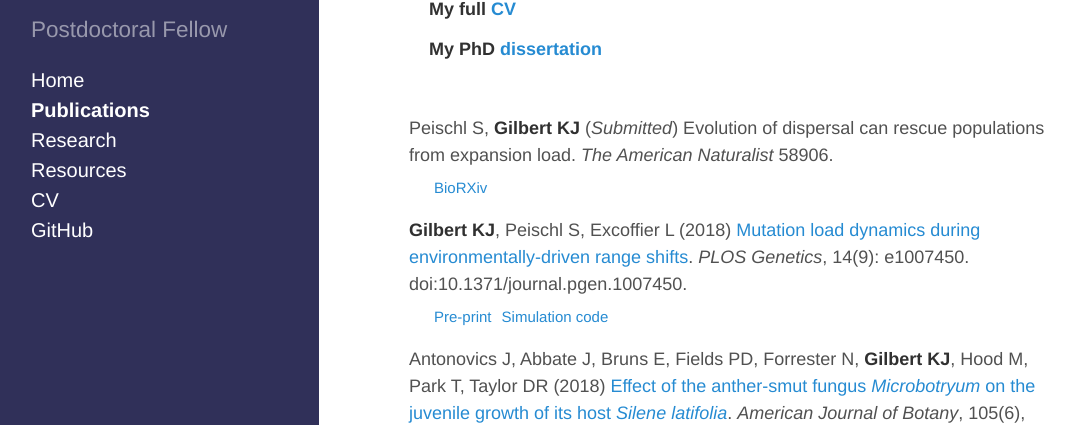
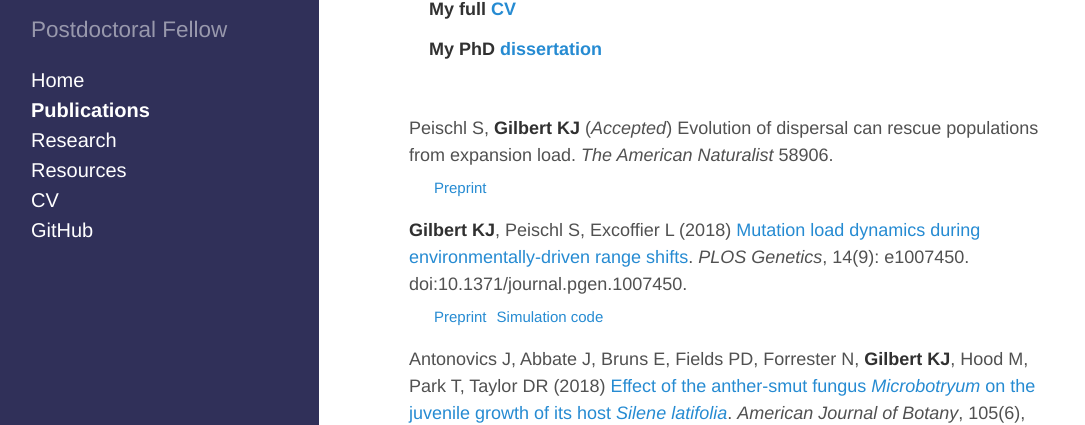
Before and after one commit to kjgilbert/kjgilbert.github.io, a Jekyll site: the page built from publications.md, in a window 1280 px wide and 900 px high. Shown: the part 178-603 px from the top of the window, without its empty margins (5-1090 px from the left). Built offline with Jekyll 4.4.1, drawn with Linux system fonts in a browser that asks for light colours; Markdown is read by kramdown in place of the engine named in the settings.

Commit message:
update with new pub

```diff
--- a/publications.md
+++ b/publications.md
@@ -9,11 +9,11 @@ title: Publications
 
 &nbsp;
 
-Peischl S, **Gilbert KJ** (*Submitted*) Evolution of dispersal can rescue populations from expansion load. *The American Naturalist* 58906.
-&nbsp;&nbsp;&nbsp;&nbsp; <sub>[BioRXiv](https://www.biorxiv.org/content/early/2018/11/30/483883)</sub>
+Peischl S, **Gilbert KJ** (*Accepted*) Evolution of dispersal can rescue populations from expansion load. *The American Naturalist* 58906.
+&nbsp;&nbsp;&nbsp;&nbsp; <sub>[Preprint](https://www.biorxiv.org/content/early/2018/11/30/483883)</sub>
 
 **Gilbert KJ**, Peischl S, Excoffier L (2018) [Mutation load dynamics during environmentally-driven range shifts](https://journals.plos.org/plosgenetics/article?id=10.1371/journal.pgen.1007450). *PLOS Genetics*, 14(9): e1007450. doi:10.1371/journal.pgen.1007450.
-&nbsp;&nbsp;&nbsp;&nbsp; <sub>[Pre-print](https://www.biorxiv.org/content/early/2018/05/29/333252)</sub> &nbsp;<sub>[Simulation code](https://github.com/kjgilbert/ExpLoad)</sub>
+&nbsp;&nbsp;&nbsp;&nbsp; <sub>[Preprint](https://www.biorxiv.org/content/early/2018/05/29/333252)</sub> &nbsp;<sub>[Simulation code](https://github.com/kjgilbert/ExpLoad)</sub>
 
 Antonovics J, Abbate J, Bruns E, Fields PD, Forrester N, **Gilbert KJ**, Hood M, Park T, Taylor DR (2018) [Effect of the anther-smut fungus *Microbotryum* on the juvenile growth of its host *Silene latifolia*](https://onlinelibrary.wiley.com/doi/abs/10.1002/ajb2.1114). *American Journal of Botany*, 105(6), 1088-1095.
 
```
Also changed, not shown: 1 other file.
